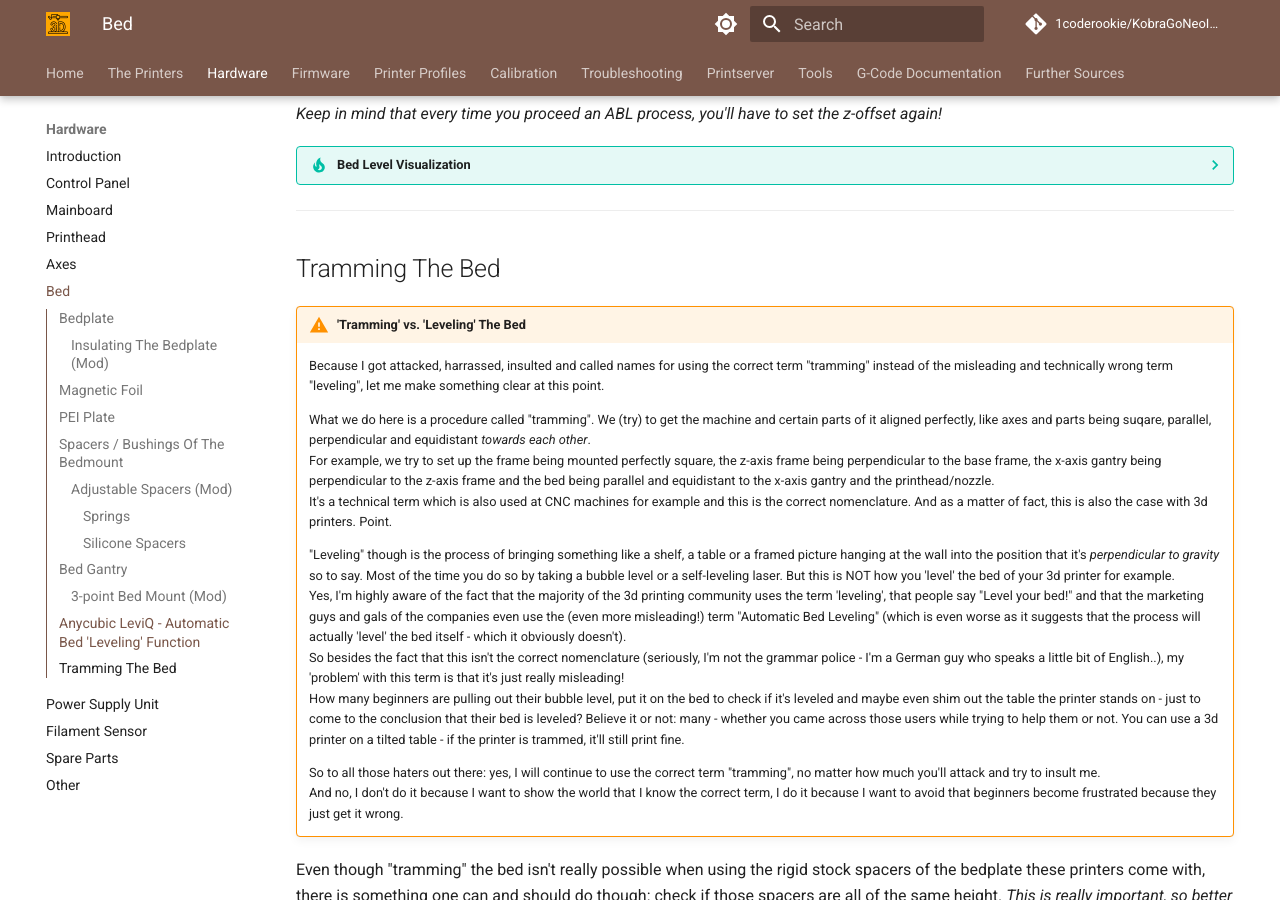
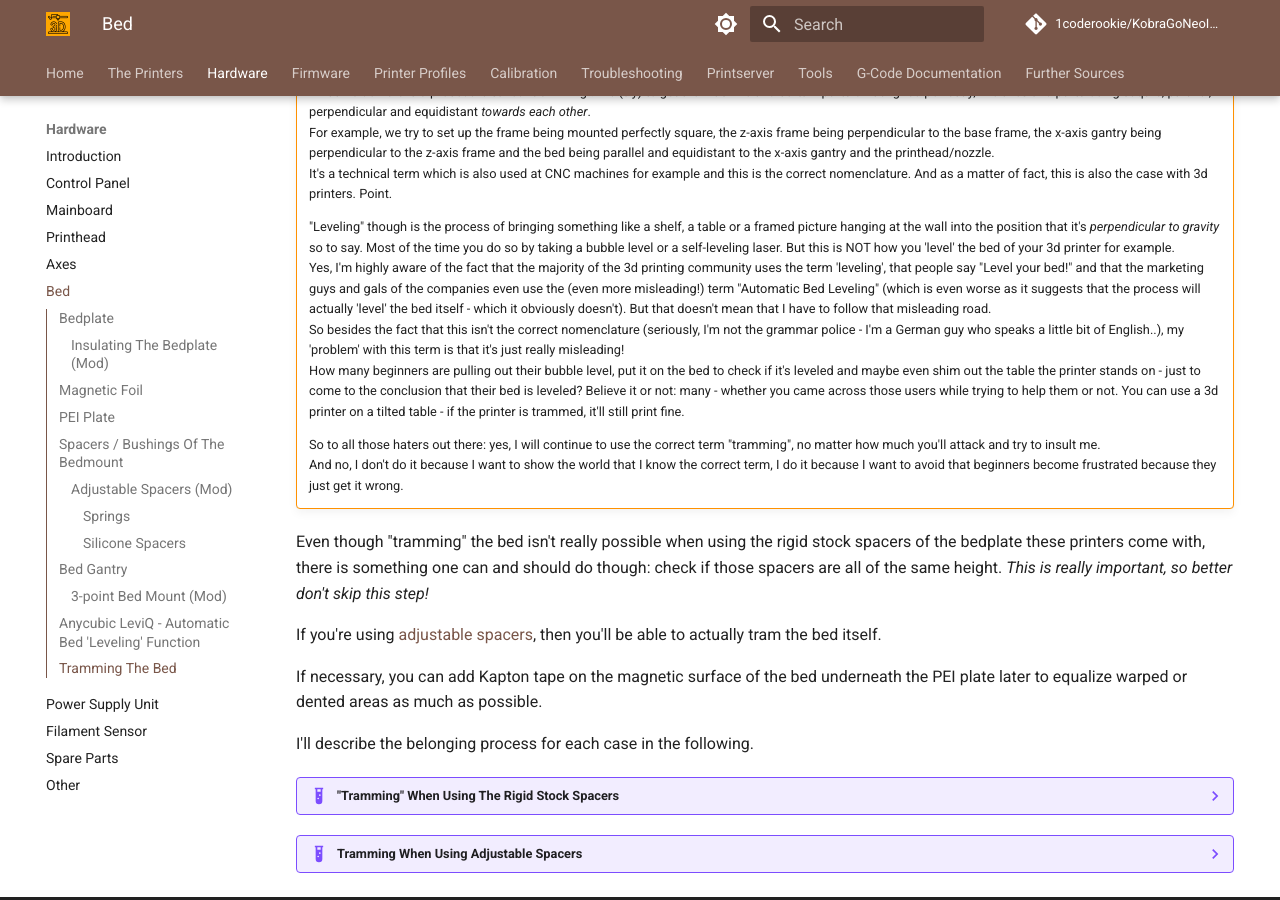
Before and after one commit to 1coderookie/KobraGoNeoInsights, an MkDocs documentation site: the page built from docs/hardware/bed.md, in a window 1280 px wide and 900 px high, scrolled down 16291 px. Built offline with MkDocs 1.6.1 and Material for MkDocs 9.7.7, drawn with Linux system fonts in a browser that asks for light colours; comment, search, counter and statistics services are not loaded; some of the changed text lies outside the part shown.

Commit message:
Update bed.md

```diff
--- a/docs/hardware/bed.md
+++ b/docs/hardware/bed.md
@@ -409,7 +409,7 @@ So: enter the settings in your slicer and search the place where this section is
     It's a technical term which is also used at CNC machines for example and this is the correct nomenclature. And as a matter of fact, this is also the case with 3d printers. Point.
 
     "Leveling" though is the process of bringing something like a shelf, a table or a framed picture hanging at the wall into the position that it's *perpendicular to gravity* so to say. Most of the time you do so by taking a bubble level or a self-leveling laser. But this is NOT how you 'level' the bed of your 3d printer for example.
-    Yes, I'm highly aware of the fact that the majority of the 3d printing community uses the term 'leveling', that people say "Level your bed!" and that the marketing guys and gals of the companies even use the (even more misleading!) term "Automatic Bed Leveling" (which is even worse as it suggests that the process will actually 'level' the bed itself - which it obviously doesn't).
+    Yes, I'm highly aware of the fact that the majority of the 3d printing community uses the term 'leveling', that people say "Level your bed!" and that the marketing guys and gals of the companies even use the (even more misleading!) term "Automatic Bed Leveling" (which is even worse as it suggests that the process will actually 'level' the bed itself - which it obviously doesn't). But that doesn't mean that I have to follow that misleading road.
     So besides the fact that this isn't the correct nomenclature (seriously, I'm not the grammar police - I'm a German guy who speaks a little bit of English..), my 'problem' with this term is that it's just really misleading!
     How many beginners are pulling out their bubble level, put it on the bed to check if it's leveled and maybe even shim out the table the printer stands on - just to come to the conclusion that their bed is leveled? Believe it or not: many - whether you came across those users while trying to help them or not. You can use a 3d printer on a tilted table - if the printer is trammed, it'll still print fine.
 
```
Also changed, not shown: other parts of docs/hardware/bed.md (+2 -2 lines).
